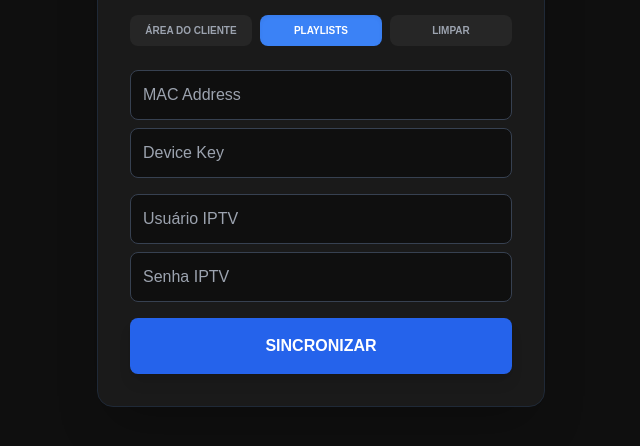
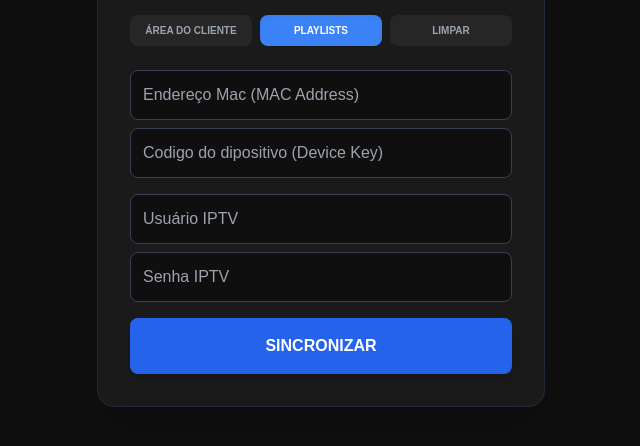
Before and after one commit to vibesapuka-art/botibo, a website: page public/index.html in a window 1280 px wide. Shown: the part 346-792 px from the top of the page, without its empty margins (319-959 px from the left). Drawn offline with nearby package versions, Linux system fonts and the light colour scheme.

Commit message:
Update input placeholders for better clarity

```diff
--- a/public/index.html
+++ b/public/index.html
@@ -35,7 +35,7 @@
 
         <div class="space-y-4">
             <div id="area-cliente-content" class="hidden space-y-4">
-                <input type="text" id="id-consulta" placeholder="WhatsApp (ex: 44 98031789)" class="w-full p-3 bg-[#0f0f0f] border border-gray-700 rounded-lg outline-none focus:border-[#22c55e] text-white">
+                <input type="text" id="id-consulta" placeholder="WhatsApp (ex: 44 99999-9999)" class="w-full p-3 bg-[#0f0f0f] border border-gray-700 rounded-lg outline-none focus:border-[#22c55e] text-white">
                 <button onclick="consultarAssinatura()" class="w-full bg-[#22c55e] text-black font-bold py-3 rounded-lg uppercase text-sm">Verificar Status</button>
 
                 <div id="resultado-consulta" class="hidden bg-[#0f0f0f] p-4 rounded-lg border border-gray-800 space-y-3">
@@ -60,8 +60,8 @@
             </div>
 
             <div id="campos-identificacao" class="space-y-2">
-                <input type="text" id="mac" placeholder="MAC Address" class="w-full p-3 bg-[#0f0f0f] border border-gray-700 rounded-lg outline-none focus:border-blue-500">
-                <input type="text" id="key" placeholder="Device Key" class="w-full p-3 bg-[#0f0f0f] border border-gray-700 rounded-lg outline-none focus:border-blue-500">
+                <input type="text" id="mac" placeholder="Endereço Mac (MAC Address)" class="w-full p-3 bg-[#0f0f0f] border border-gray-700 rounded-lg outline-none focus:border-blue-500">
+                <input type="text" id="key" placeholder="Codigo do dipositivo (Device Key)" class="w-full p-3 bg-[#0f0f0f] border border-gray-700 rounded-lg outline-none focus:border-blue-500">
             </div>
 
             <div id="campos-iptv" class="hidden space-y-2">
```
